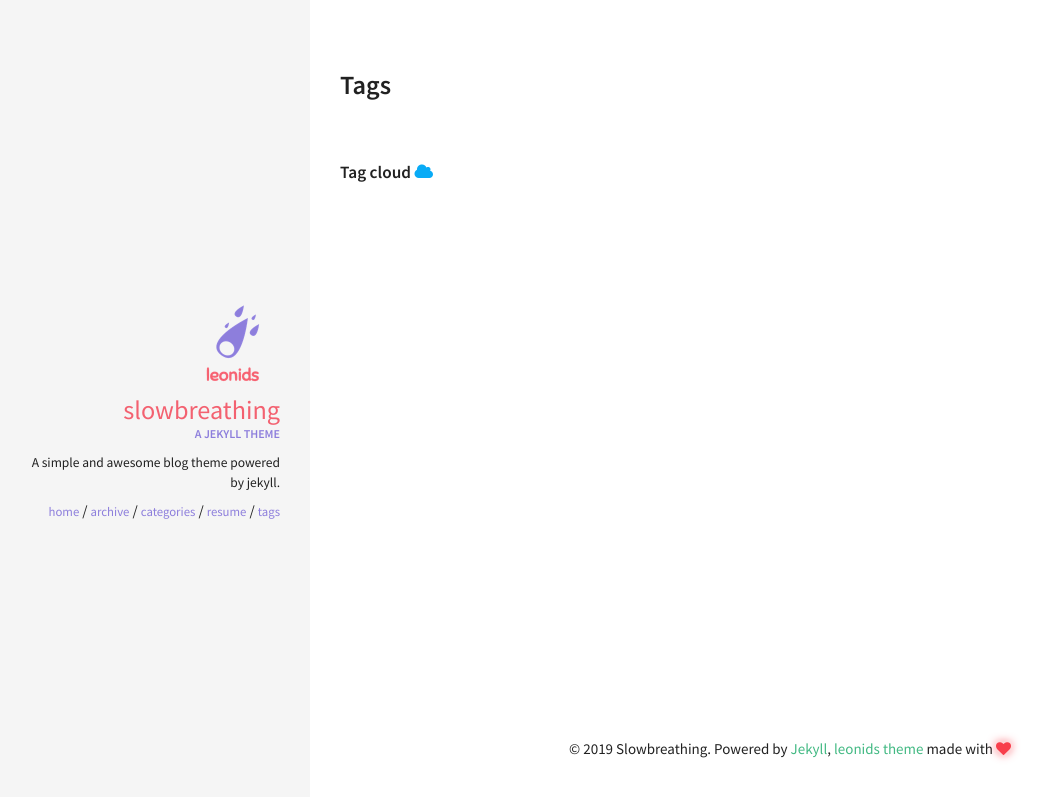
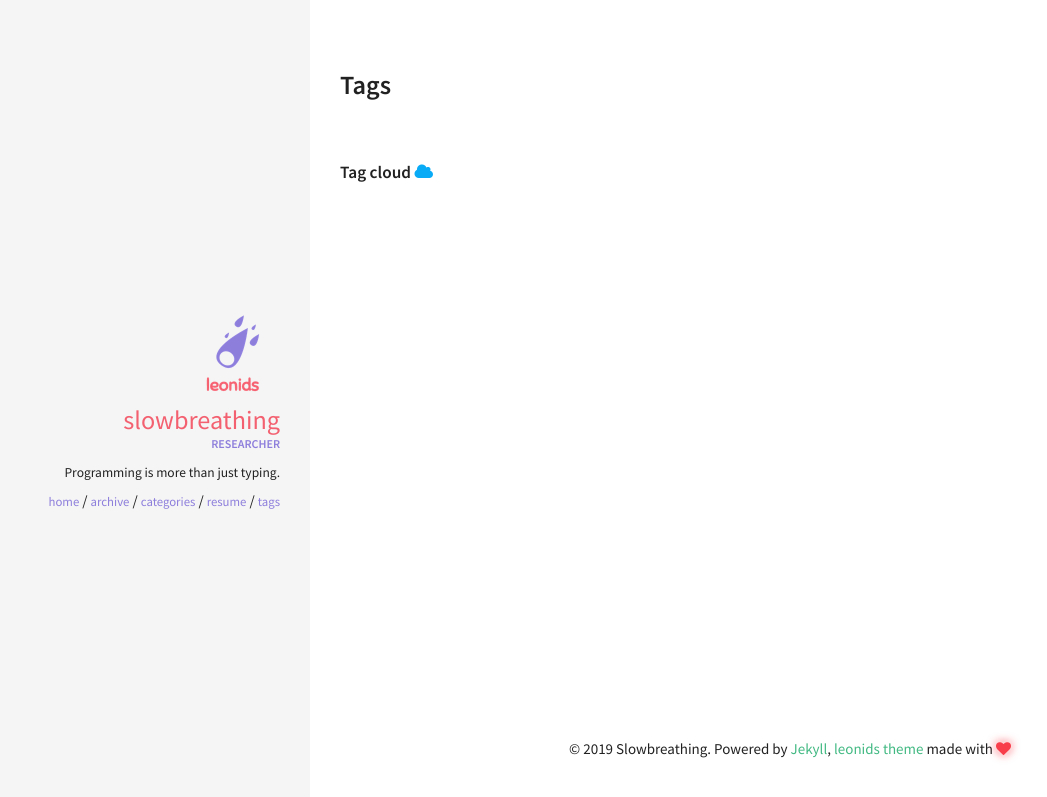
Before and after one commit to slowbreathing/slowbreathing.github.io, a Jekyll site: the page built from tags.html, in a window 1280 px wide. Shown: the top 797 px of the page, without its empty margins (10-1057 px from the left). Built offline with Jekyll 4.4.1, drawn with Linux system fonts in a browser that asks for light colours.

Commit message:
updated site

```diff
--- a/_config.yml
+++ b/_config.yml
@@ -35,8 +35,8 @@ kramdown:
 owner:
   name: Slowbreathing
   avatar: leonids-logo.png
-  job: "A jekyll theme"
-  bio: "A simple and awesome blog theme powered by jekyll."
+  job: "Researcher"
+  bio: "Programming is more than just typing."
   email:
   disqus-shortname:
   twitter: #username
```
Also changed, not shown: 12 other files.
